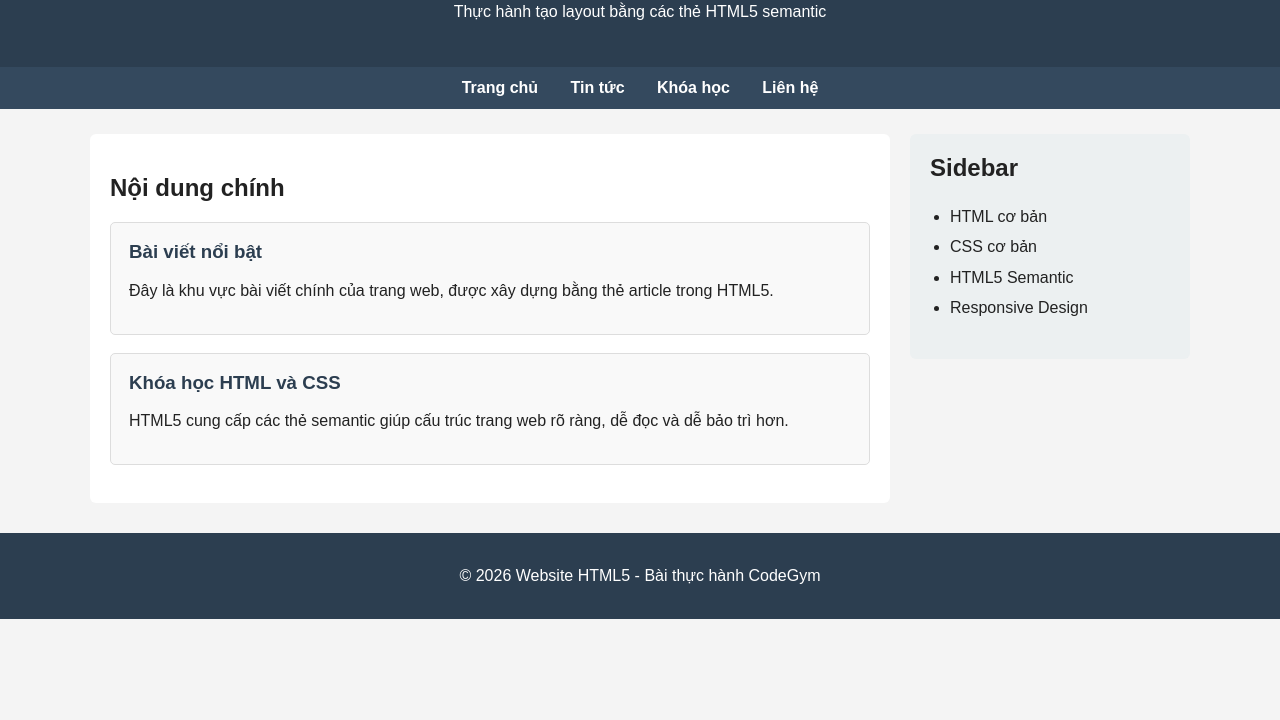
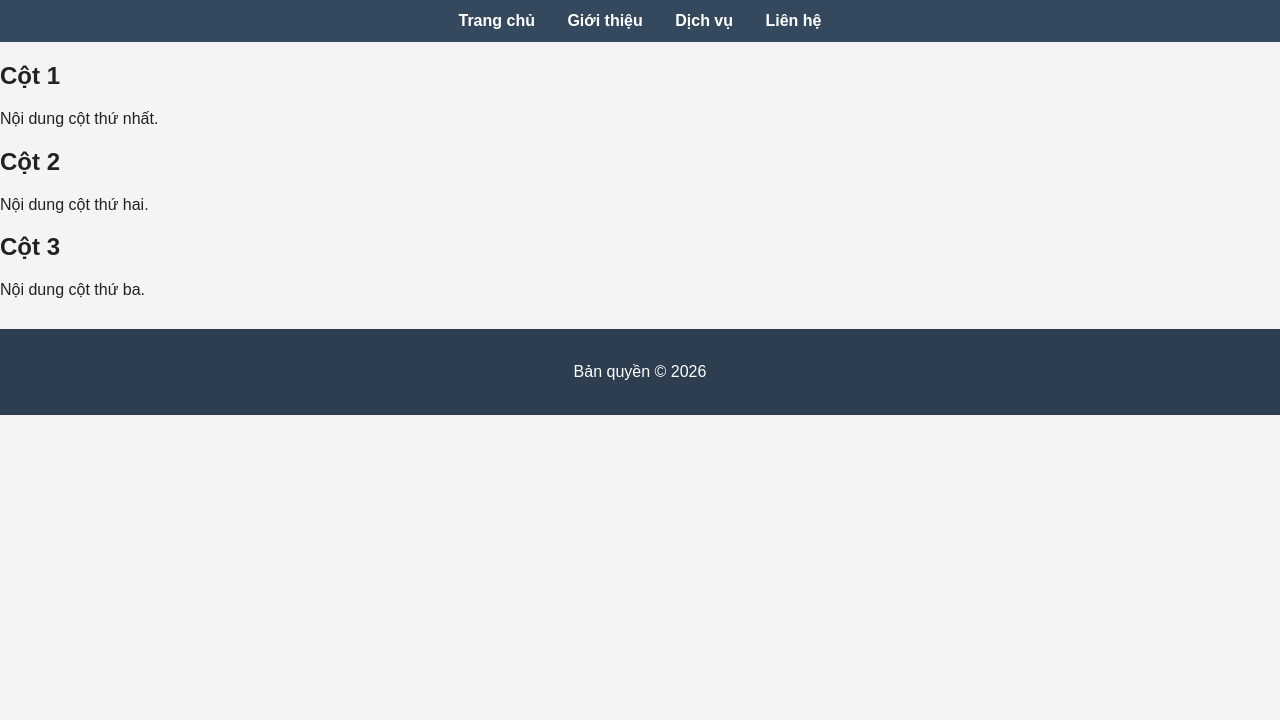
Before and after one commit to quocdoanhdang8/thuc-hanh-html-vinh-ha-long, a plain HTML site: page index.html in a window 1280 px wide. Shown: the part 80-800 px from the top of the page. Drawn offline with Linux system fonts and the light colour scheme.

Commit message:
feat: build layout with display and inline-block

```diff
--- a/index.html
+++ b/index.html
@@ -3,50 +3,36 @@
 <head>
     <meta charset="UTF-8">
     <meta name="viewport" content="width=device-width, initial-scale=1.0">
-    <title>Layout HTML5 và CSS</title>
+    <title>Bố cục với display</title>
     <link rel="stylesheet" href="style.css">
 </head>
 <body>
-    <header>
-        <h1>Website HTML5</h1>
-        <p>Thực hành tạo layout bằng các thẻ HTML5 semantic</p>
-    </header>
+    <h1>Bố cục trang web với display</h1>
 
     <nav>
-        <a href="#home">Trang chủ</a>
-        <a href="#news">Tin tức</a>
-        <a href="#courses">Khóa học</a>
-        <a href="#contact">Liên hệ</a>
+        <a href="#">Trang chủ</a>
+        <a href="#">Giới thiệu</a>
+        <a href="#">Dịch vụ</a>
+        <a href="#">Liên hệ</a>
     </nav>
 
-    <div class="container" id="home">
-        <section class="main-section">
-            <h2>Nội dung chính</h2>
+    <section>
+        <div class="box">
+            <h2>Cột 1</h2>
+            <p>Nội dung cột thứ nhất.</p>
+        </div>
+        <div class="box">
+            <h2>Cột 2</h2>
+            <p>Nội dung cột thứ hai.</p>
+        </div>
+        <div class="box">
+            <h2>Cột 3</h2>
+            <p>Nội dung cột thứ ba.</p>
+        </div>
+    </section>
 
-            <article id="news">
-                <h3>Bài viết nổi bật</h3>
-                <p>Đây là khu vực bài viết chính của trang web, được xây dựng bằng thẻ article trong HTML5.</p>
-            </article>
-
-            <article id="courses">
-                <h3>Khóa học HTML và CSS</h3>
-                <p>HTML5 cung cấp các thẻ semantic giúp cấu trúc trang web rõ ràng, dễ đọc và dễ bảo trì hơn.</p>
-            </article>
-        </section>
-
-        <aside>
-            <h2>Sidebar</h2>
-            <ul>
-                <li>HTML cơ bản</li>
-                <li>CSS cơ bản</li>
-                <li>HTML5 Semantic</li>
-                <li>Responsive Design</li>
-            </ul>
-        </aside>
-    </div>
-
-    <footer id="contact">
-        <p>&copy; 2026 Website HTML5 - Bài thực hành CodeGym</p>
+    <footer>
+        <p>Bản quyền &copy; 2026</p>
     </footer>
 </body>
 </html>
```
